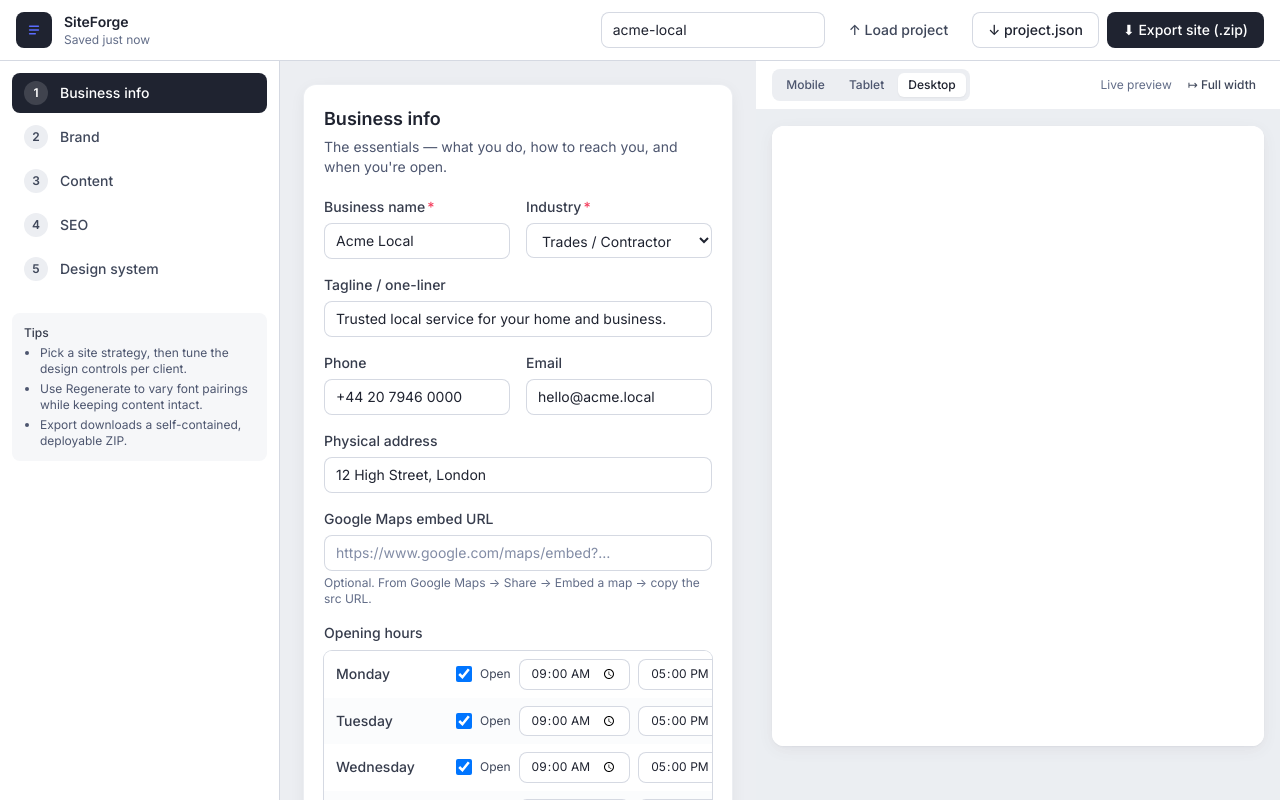
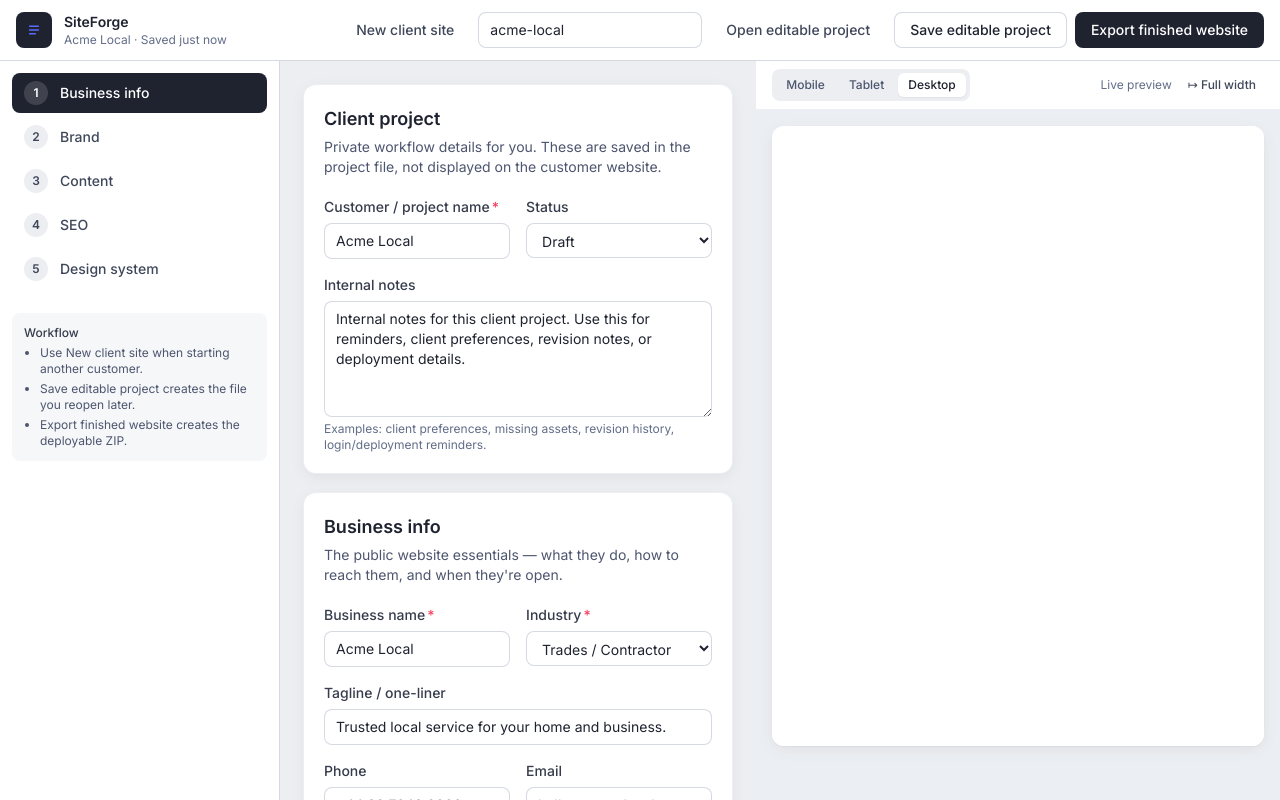
Before and after one commit to Pinbecker/Site-For-Business-Test-1, a React (Vite) app: page / in a window 1280 px wide. Built offline with nearby package versions, Linux system fonts and the light colour scheme.

Commit message:
clearer export

```diff
--- a/src/builder/App.tsx
+++ b/src/builder/App.tsx
@@ -98,6 +98,17 @@ export function App() {
     downloadBlob(blob, `${filename || 'project'}.project.json`);
   }, [project, filename]);
 
+  const handleNewProject = useCallback(() => {
+    const ok = window.confirm(
+      'Start a fresh client site? Export the current editable project file first if you want to keep working on it later.',
+    );
+    if (!ok) return;
+    const next = defaultProject();
+    setProject(next);
+    setFilename(deriveFilename(next));
+    setStep('business');
+  }, []);
+
   const handleLoad = useCallback((file: File) => {
     const reader = new FileReader();
     reader.onload = () => {
@@ -144,20 +155,25 @@ export function App() {
           </div>
           <div>
             <p className="text-sm font-semibold text-ink-900">SiteForge</p>
-            <p className="text-xs text-ink-500">{savedLabel}</p>
+            <p className="text-xs text-ink-500">
+              {project.project.customerName || project.business.name} · {savedLabel}
+            </p>
           </div>
         </div>
         <div className="flex items-center gap-2">
+          <button type="button" className="btn-ghost" onClick={handleNewProject}>
+            New client site
+          </button>
           <input
             type="text"
             className="field-input hidden w-56 sm:block"
             value={filename}
             onChange={(e) => setFilename(e.target.value)}
-            aria-label="Export filename"
-            placeholder="filename"
+            aria-label="Export file name"
+            placeholder="export-file-name"
           />
           <button type="button" className="btn-ghost" onClick={() => fileInputRef.current?.click()}>
-            ↑ Load project
+            Open editable project
           </button>
           <input
             ref={fileInputRef}
@@ -171,7 +187,7 @@ export function App() {
             }}
           />
           <button type="button" className="btn-secondary" onClick={handleSaveProjectJson}>
-            ↓ project.json
+            Save editable project
           </button>
           <button
             type="button"
@@ -180,7 +196,7 @@ export function App() {
             disabled={exporting}
             aria-busy={exporting}
           >
-            {exporting ? 'Building ZIP…' : '⬇ Export site (.zip)'}
+            {exporting ? 'Building website ZIP...' : 'Export finished website'}
           </button>
         </div>
       </header>
@@ -190,11 +206,11 @@ export function App() {
           <aside className="hidden border-r border-ink-200 bg-white p-3 lg:block">
             <StepNav steps={STEPS} active={step} onSelect={(id) => setStep(id as StepId)} />
             <div className="mt-6 rounded-lg bg-ink-50 p-3 text-xs text-ink-600">
-              <p className="font-medium text-ink-800">Tips</p>
+              <p className="font-medium text-ink-800">Workflow</p>
               <ul className="mt-1 list-disc space-y-1 pl-4">
-                <li>Pick a site strategy, then tune the design controls per client.</li>
-                <li>Use Regenerate to vary font pairings while keeping content intact.</li>
-                <li>Export downloads a self-contained, deployable ZIP.</li>
+                <li>Use New client site when starting another customer.</li>
+                <li>Save editable project creates the file you reopen later.</li>
+                <li>Export finished website creates the deployable ZIP.</li>
               </ul>
             </div>
           </aside>
@@ -218,7 +234,11 @@ export function App() {
 
             <div className="space-y-5">
               {step === 'business' ? (
-                <BusinessInfoSection project={project} update={(patch) => update('business', patch)} />
+                <BusinessInfoSection
+                  project={project}
+                  update={(patch) => update('business', patch)}
+                  updateProject={(patch) => update('project', patch)}
+                />
               ) : null}
               {step === 'brand' ? (
                 <BrandSection project={project} update={(patch) => update('brand', patch)} />
@@ -273,7 +293,7 @@ export function App() {
 
 function deriveFilename(project: SiteProject): string {
   return (
-    project.business.name
+    (project.project.customerName || project.business.name)
       .toLowerCase()
       .replace(/[^a-z0-9]+/g, '-')
       .replace(/(^-|-$)/g, '')
--- a/src/builder/defaults.ts
+++ b/src/builder/defaults.ts
@@ -111,6 +111,12 @@ export function defaultProject(): SiteProject {
     id: newId('prj'),
     createdAt: now,
     updatedAt: now,
+    project: {
+      customerName: 'Acme Local',
+      internalNotes:
+        'Internal notes for this client project. Use this for reminders, client preferences, revision notes, or deployment details.',
+      status: 'draft',
+    },
     templateId: 'classic-trade',
     randomization: { seed: newSeed() },
     design: defaultDesignSettings(),
--- a/src/builder/projectMigration.ts
+++ b/src/builder/projectMigration.ts
@@ -95,6 +95,12 @@ export function hydrateProject(input: SiteProject): SiteProject {
   return {
     ...input,
     schemaVersion: SCHEMA_VERSION,
+    project: {
+      ...fallback.project,
+      customerName: input.project?.customerName || input.business?.name || fallback.project.customerName,
+      internalNotes: input.project?.internalNotes ?? fallback.project.internalNotes,
+      status: input.project?.status ?? fallback.project.status,
+    },
     content: {
       ...fallback.content,
       ...input.content,
--- a/src/builder/sections/BusinessInfoSection.tsx
+++ b/src/builder/sections/BusinessInfoSection.tsx
@@ -1,4 +1,4 @@
-import type { BusinessInfo, OpeningHoursEntry, SiteProject } from '@/types/project';
+import type { BusinessInfo, OpeningHoursEntry, ProjectMeta, SiteProject } from '@/types/project';
 import { DAYS_ORDER, DAY_LABELS, INDUSTRY_OPTIONS } from '@/types/project';
 import { Field } from '../components/Field';
 import { SectionShell } from '../components/SectionShell';
@@ -6,15 +6,57 @@ import { SectionShell } from '../components/SectionShell';
 interface Props {
   project: SiteProject;
   update: (patch: Partial<BusinessInfo>) => void;
+  updateProject: (patch: Partial<ProjectMeta>) => void;
 }
 
-export function BusinessInfoSection({ project, update }: Props) {
+export function BusinessInfoSection({ project, update, updateProject }: Props) {
   const b = project.business;
+  const meta = project.project;
   const setHour = (day: keyof BusinessInfo['hours'], patch: Partial<OpeningHoursEntry>) => {
     update({ hours: { ...b.hours, [day]: { ...b.hours[day], ...patch } } });
   };
   return (
-    <SectionShell title="Business info" description="The essentials — what you do, how to reach you, and when you're open.">
+    <>
+    <SectionShell
+      title="Client project"
+      description="Private workflow details for you. These are saved in the project file, not displayed on the customer website."
+    >
+      <div className="grid gap-4 sm:grid-cols-2">
+        <Field label="Customer / project name" required htmlFor="project-customer">
+          <input
+            id="project-customer"
+            className="field-input"
+            value={meta.customerName}
+            onChange={(e) => updateProject({ customerName: e.target.value })}
+            placeholder="e.g. Acme Local website"
+          />
+        </Field>
+        <Field label="Status" htmlFor="project-status">
+          <select
+            id="project-status"
+            className="field-input"
+            value={meta.status}
+            onChange={(e) => updateProject({ status: e.target.value as ProjectMeta['status'] })}
+          >
+            <option value="draft">Draft</option>
+            <option value="waiting-on-client">Waiting on client</option>
+            <option value="ready-to-export">Ready to export</option>
+            <option value="published">Published</option>
+          </select>
+        </Field>
+      </div>
+      <Field label="Internal notes" htmlFor="project-notes" hint="Examples: client preferences, missing assets, revision history, login/deployment reminders.">
+        <textarea
+          id="project-notes"
+          className="field-input min-h-[110px]"
+          value={meta.internalNotes}
+          onChange={(e) => updateProject({ internalNotes: e.target.value })}
+          rows={5}
+        />
+      </Field>
+    </SectionShell>
+
+    <SectionShell title="Business info" description="The public website essentials — what they do, how to reach them, and when they're open.">
       <div className="grid gap-4 sm:grid-cols-2">
         <Field label="Business name" required htmlFor="biz-name">
           <input
@@ -141,5 +183,6 @@ export function BusinessInfoSection({ project, update }: Props) {
         </div>
       </div>
     </SectionShell>
+    </>
   );
 }
```
Also changed, not shown: src/types/project.ts (+9 -0 lines).
